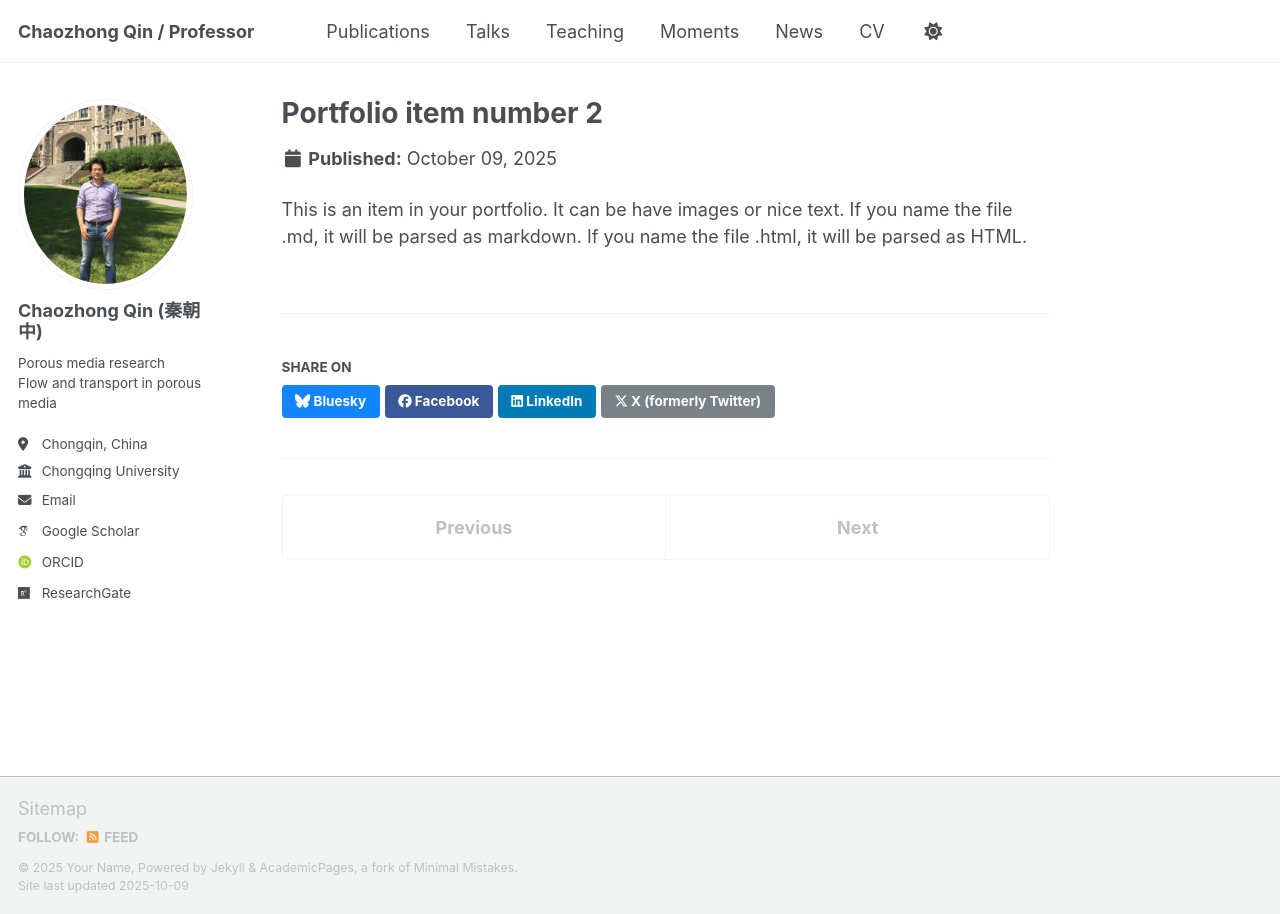
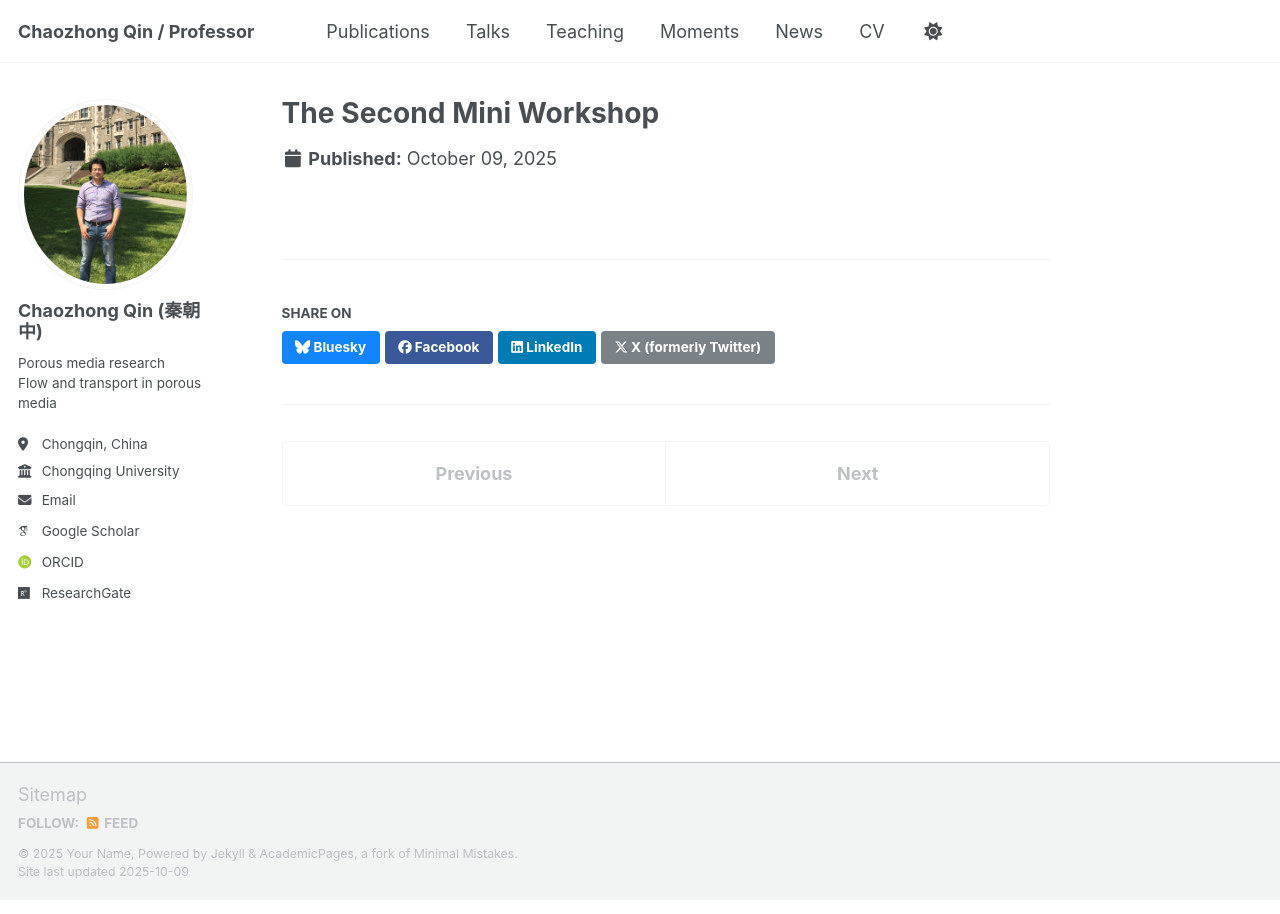
Before and after one commit to CZQIN/czqin.github.io, a Jekyll site: the page built from _portfolio/portfolio-2.html, in a window 1280 px wide. Built offline with Jekyll 4.4.1, drawn with Linux system fonts in a browser that asks for light colours; some web fonts are replaced; a script that is not in the unit is left out.

Commit message:
Update portfolio-2.html

```diff
--- a/_portfolio/portfolio-2.html
+++ b/_portfolio/portfolio-2.html
@@ -1,7 +1,5 @@
 ---
-title: "Portfolio item number 2"
-excerpt: "Short description of portfolio item number 2 <br/><img src='/images/500x300.png'>"
+title: "The Second <Earth Energy Science> Mini Workshop"
+excerpt: "Short description of portfolio item number 2 <br/><img src='/images/EES-workshop-2025-1.png'>"
 collection: portfolio
 ---
-
-This is an item in your portfolio. It can be have images or nice text. If you name the file .md, it will be parsed as markdown. If you name the file .html, it will be parsed as HTML.
```
